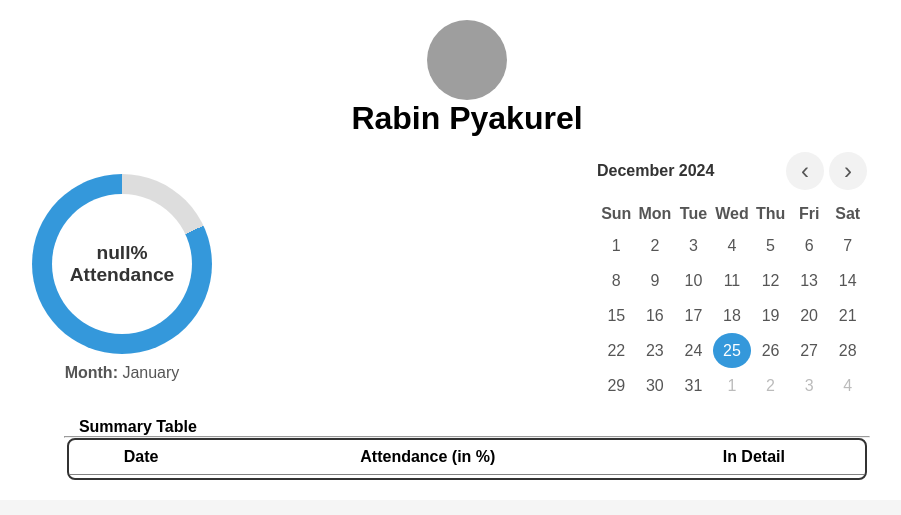
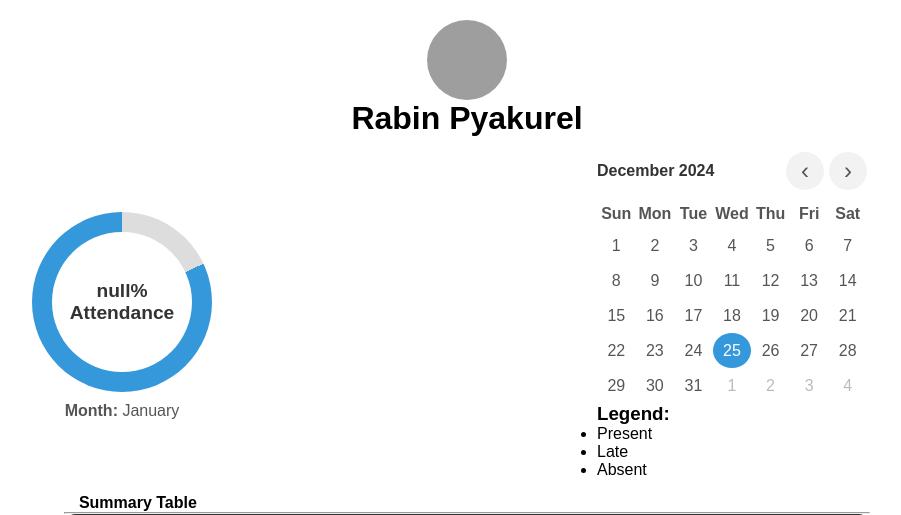
Before and after one commit to RabinPyakurel/Student-Academic-portal, a PHP site: page /department/attendance.php in a window 1280 px wide. Shown: the part 92-607 px from the top of the page, without its empty margins (173-1074 px from the left). Run offline with PHP 8.4, Linux system fonts and the light colour scheme; the visitor is signed in with stand-in values (Sample User, id 1); data that the repository does not hold is empty; grey boxes are pictures that could not be loaded.

Commit message:
added legend for status like 'present' 'absent' and 'late'

```diff
--- a/department/attendance.php
+++ b/department/attendance.php
@@ -53,6 +53,14 @@ if(!isset($_SESSION['user_id'])){
                     <ul class="days">
                     </ul>
                 </div>
+                <div class="attendance-legend">
+                    <h3>Legend:</h3>
+                    <ul>
+                        <li><span class="status-box present"></span> Present</li>
+                        <li><span class="status-box late"></span> Late</li>
+                        <li><span class="status-box absent"></span> Absent</li>
+                    </ul>
+                </div>
             </div>
         </div>
 
```
